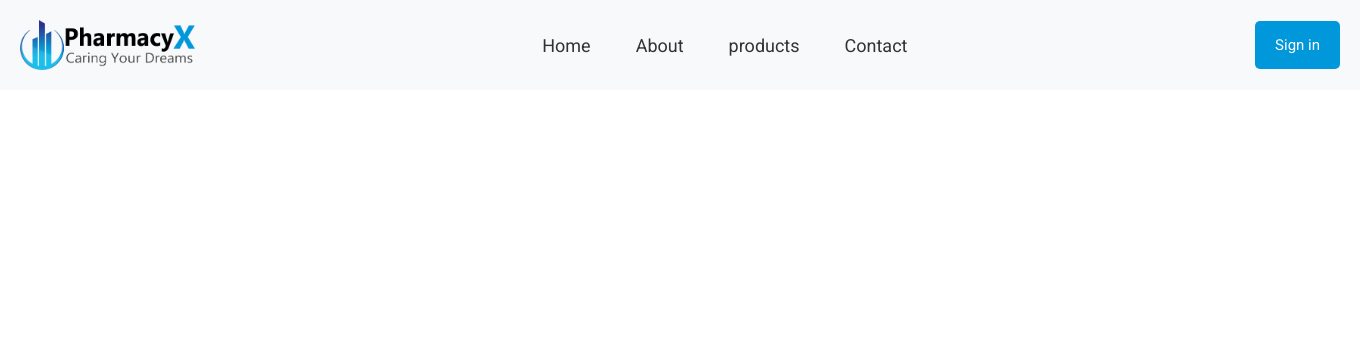
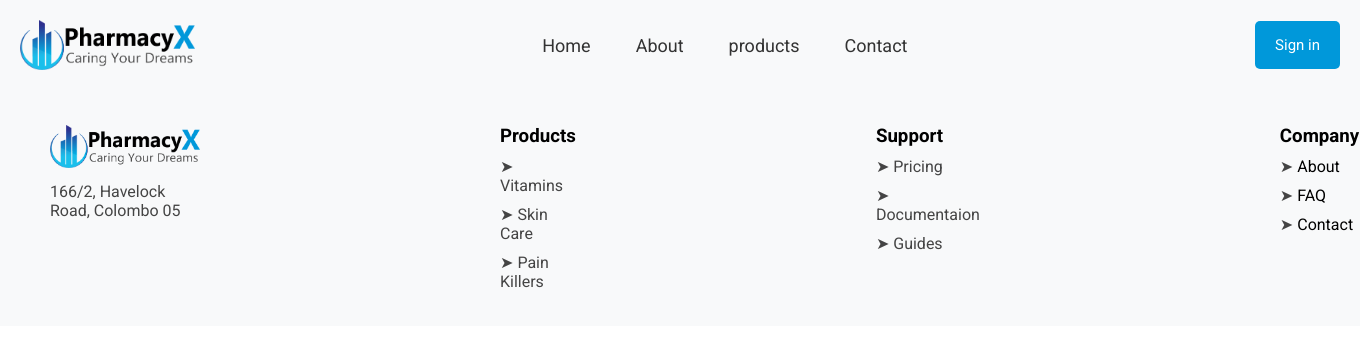
Before and after one commit to hasindu1998/Online_Pharmacy_Portal, a PHP site: page / in a window 1360 px wide. Shown: the top 350 px of the page. Run offline with PHP 8.4, Linux system fonts and the light colour scheme.

Commit message:
Footer Created

```diff
--- a/css/partials.css
+++ b/css/partials.css
@@ -1,13 +1,11 @@
-*
-{
+* {
   margin: 0;
   padding: 0;
   box-sizing: border-box;
   font-family: "Roboto";
 }
 
-.main_header
-{
+.main_header {
   background-color: #f8f9fa;
   padding: 20px;
   display: flex;
@@ -15,20 +13,17 @@
   align-items: center;
 }
 
-.main_header img
-{
+.main_header img {
   height: 50px;
 }
 
-.main_header nav ul
-{
+.main_header nav ul {
   list-style: none;
   display: flex;
   gap: 15px;
 }
 
-.main_header nav ul li a
-{
+.main_header nav ul li a {
   text-decoration: none;
   font-size: 18px;
   padding-left: 15px;
@@ -36,15 +31,13 @@
   color: #333;
 }
 
-.main_header nav ul li a:hover
-{
-    color: #0098DA;
+.main_header nav ul li a:hover {
+  color: #0098da;
 }
 
-.main_header button
-{
+.main_header button {
   padding: 15px 20px;
-    background-color: #0098DA;
+  background-color: #0098da;
   font-size: 15px;
   color: white;
   border-radius: 5px;
@@ -52,7 +45,46 @@
   cursor: pointer;
 }
 
-.main_header button:hover
-{
-    background-color: #0077B6;
+.main_header button:hover {
+  background-color: #0077b6;
 }
+
+/* Footer CSS */
+
+.footer-container {
+  background-color: #f8f9fa;
+}
+.container {
+  display: flex;
+  justify-content: left;
+  margin-left: 50px;
+  padding-top: 35px;
+  padding-bottom: 35px;
+}
+
+.footer-content {
+  margin-right: 300px;
+}
+
+.footer-details-icon{
+    vertical-align: center;
+}
+
+.footer-details {
+  margin-top: 10px;
+  cursor: pointer;
+  vertical-align: center;
+}
+
+.footer-links {
+  text-decoration: none;
+  color: black;
+}
+
+.footer-details:hover {
+  color: #0098da;
+}
+
+.footer-links:hover{
+    color: #0098da;
+}
--- a/footer.php
+++ b/footer.php
@@ -10,7 +10,44 @@
 </head>
 <body>
     <footer>
+        <div class="footer-container">
+            <div class="container">
+                <div class="footer-content">
+                    <img src="./Images/Pharmacy X.png" alt="" width="150px">
 
+                    <p class="footer-details">166/2, Havelock Road, Colombo 05</p>
+
+                    <div class="social-media-icons-container">
+
+                    </div>
+                </div>
+
+                <div class="footer-content">
+                    <h3 class="footer-heading">Products</h3>
+                    <p class="footer-details">&#10148 Vitamins</p>
+                    <p class="footer-details">&#10148 Skin Care</p>
+                    <p class="footer-details">&#10148
+                        Pain Killers</p>
+                </div>
+
+
+                <div class="footer-content">
+                    <h3 footer-heading>Support</h3>
+                    <p class="footer-details">&#10148 Pricing</p>
+                    <p class="footer-details">&#10148
+                        Documentaion</p>
+                    <p class="footer-details">&#10148
+                        Guides</p>
+                </div>
+
+                <div class="footer-content">
+                    <h3 footer-heading>Company</h3>
+                    <p class="footer-details">&#10148 <a href="" class="footer-links">About</a></p>
+                    <p class="footer-details">&#10148 <a href="" class="footer-links">FAQ</a></p>
+                    <p class="footer-details">&#10148 <a href="" class="footer-links">Contact</a></p>
+                </div>
+            </div>
+        </div>
     </footer>
 </body>
 </html>
```
Also changed, not shown: Icons/footer-list-icon.png (added). Lines whose indentation alone changed are shown as unchanged.
